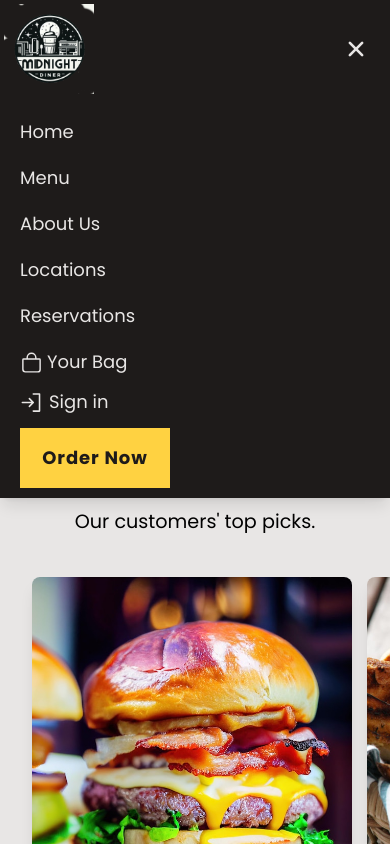
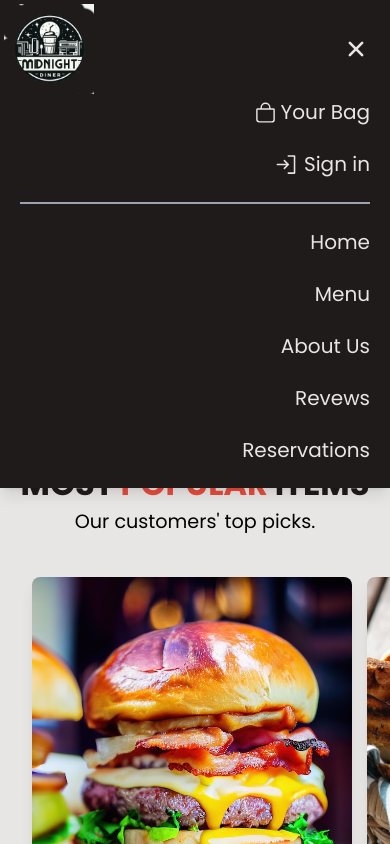
Before and after one commit to MarshallNickolauson/midnight-diner, a React (Vite) app in the folder frontend/: page / in a window 390 px wide. Both pictures are taken after a click on the button 356 px from the left and 49 px from the top of the page. Shown: the top 844 px of the page. Built offline with nearby package versions, Linux system fonts and the light colour scheme.

Commit message:
updated styling

```diff
--- a/frontend/src/components/Navbar.jsx
+++ b/frontend/src/components/Navbar.jsx
@@ -1,4 +1,4 @@
-import { useState } from 'react';
+import { useEffect, useRef, useState } from 'react';
 import logo from '../assets/img/midnight-diner-logo.png';
 import { Link, useNavigate } from 'react-router-dom';
 import YellowButtonFilled from './YellowButtonFilled';
@@ -11,6 +11,21 @@ import { IoClose } from "react-icons/io5"; // Icon for closing menu
 function Navbar() {
   const { userInfo } = useSelector((state) => state.auth);
   const [isOpen, setIsOpen] = useState(false);
+
+  const menuRef = useRef(null);
+
+  useEffect(() => {
+    const handleClickOutside = (event) => {
+      if (menuRef.current && !menuRef.current.contains(event.target)) {
+        setIsOpen(false);
+      }
+    };
+    document.addEventListener('mousedown', handleClickOutside);
+
+    return () => {
+      document.removeEventListener('mousedown', handleClickOutside);
+    };
+  }, []);
   const navigate = useNavigate();
 
   const navItemUnderline = `border-b-2 pb-1 border-b-transparent hover:border-b-mainWhite transition-all duration-100`;
@@ -61,26 +76,26 @@ function Navbar() {
       </div>
 
       {/* Dropdown Menu for Small Screens */}
-      <div className={`overflow-hidden lg:hidden transition-[max-height] duration-300 ease-in-out bg-mainBlack text-mainWhite ${isOpen ? 'max-h-[400px] opacity-100' : 'max-h-0 opacity-0'}`}>
-        <div className="flex flex-col items-start p-5 space-y-3">
-          <Link className={navItemUnderline} to='/' onClick={toggleMenu}>Home</Link>
-          <Link className={navItemUnderline} to='/menu' onClick={toggleMenu}>Menu</Link>
-          <Link className={navItemUnderline} to='/about' onClick={toggleMenu}>About Us</Link>
-          <Link className={navItemUnderline} to='/locations' onClick={toggleMenu}>Locations</Link>
-          <Link className={navItemUnderline} to='/booking' onClick={toggleMenu}>Reservations</Link>
-          <div className="flex items-center space-x-1" onClick={() => navigate('/mybag')}>
+      <div ref={menuRef} className={`overflow-hidden lg:hidden transition-[max-height] duration-300 ease-in-out bg-mainBlack text-mainWhite ${isOpen ? 'max-h-[400px] opacity-100' : 'max-h-0 opacity-0'}`}>
+        <div className="flex flex-col items-end px-5 pb-6 space-y-6 text-xl">
+          <div className="flex items-center space-x-1 hover:underline" onClick={() => navigate('/mybag')}>
             <IoBagOutline size={23} />
             <Link to='/mybag'>Your Bag</Link>
           </div>
           {!userInfo ? (
-            <div className="flex items-center space-x-1">
+            <div className="flex items-center space-x-1 hover:underline">
               <PiSignIn size={25} />
               <Link to='/login' onClick={toggleMenu}>Sign in</Link>
             </div>
           ) : (
-            <Link to='/account' onClick={toggleMenu}>Hi, {userInfo.name}</Link>
+            <Link to='/account' className='hover:underline' onClick={toggleMenu}>Hi, {userInfo.name}</Link>
           )}
-          <YellowButtonFilled text='Order Now' navigateTo='/order' />
+          <hr className='border-b border-gray-400 w-full' />
+          <Link className='hover:underline' to='/' onClick={toggleMenu}>Home</Link>
+          <Link className='hover:underline' to='/menu' onClick={toggleMenu}>Menu</Link>
+          <Link className='hover:underline' to='/about' onClick={toggleMenu}>About Us</Link>
+          <Link className='hover:underline' to='/reviews' onClick={toggleMenu}>Revews</Link>
+          <Link className='hover:underline' to='/booking' onClick={toggleMenu}>Reservations</Link>
         </div>
       </div>
     </nav>
```
